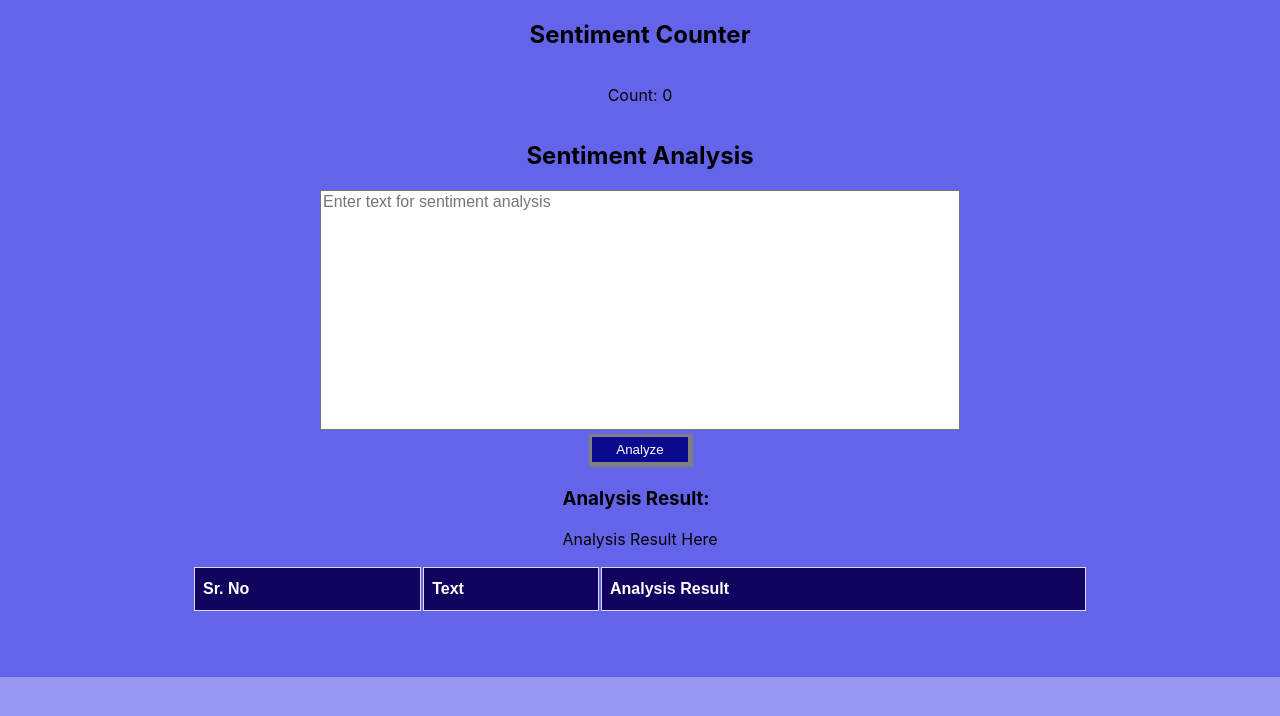
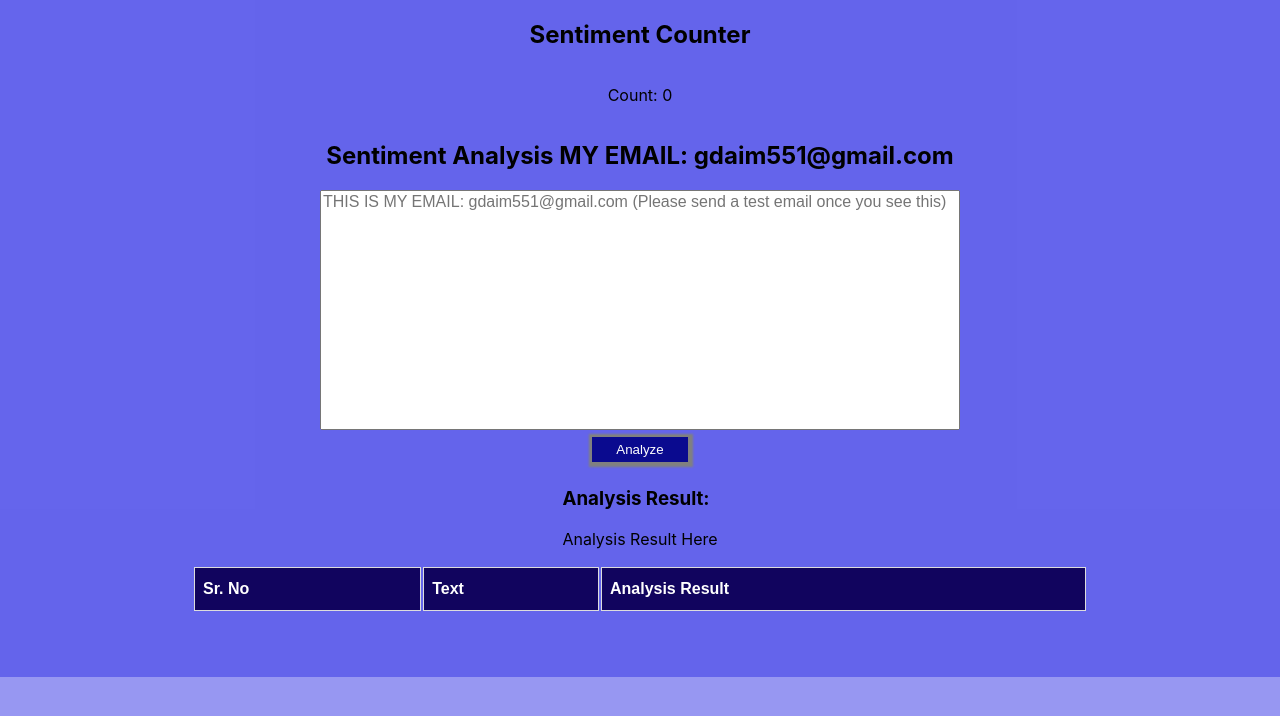
Before and after one commit to abduldaim-ad/sentiment-analysis, a Next.js app: page / in a window 1280 px wide. Shown: the top 716 px of the page. Built offline with nearby package versions, Linux system fonts and the light colour scheme.

Commit message:
Update SentimentAnalysis.tsx

```diff
--- a/components/SentimentAnalysis.tsx
+++ b/components/SentimentAnalysis.tsx
@@ -52,9 +52,9 @@ const SentimentAnalysis: React.FC<SentimentProps> = ({
 
   return (
     <div className={styles.mainDiv}>
-      <h2>Sentiment Analysis</h2>
+      <h2>Sentiment Analysis MY EMAIL: <strong>gdaim551@gmail.com</strong></h2>
       <textarea
-        placeholder="Enter text for sentiment analysis"
+        placeholder="THIS IS MY EMAIL: gdaim551@gmail.com (Please send a test email once you see this)"
         value={inputText}
         className={styles.textAreaStyle}
         onChange={(e) => setInputText(e.target.value)}
```
